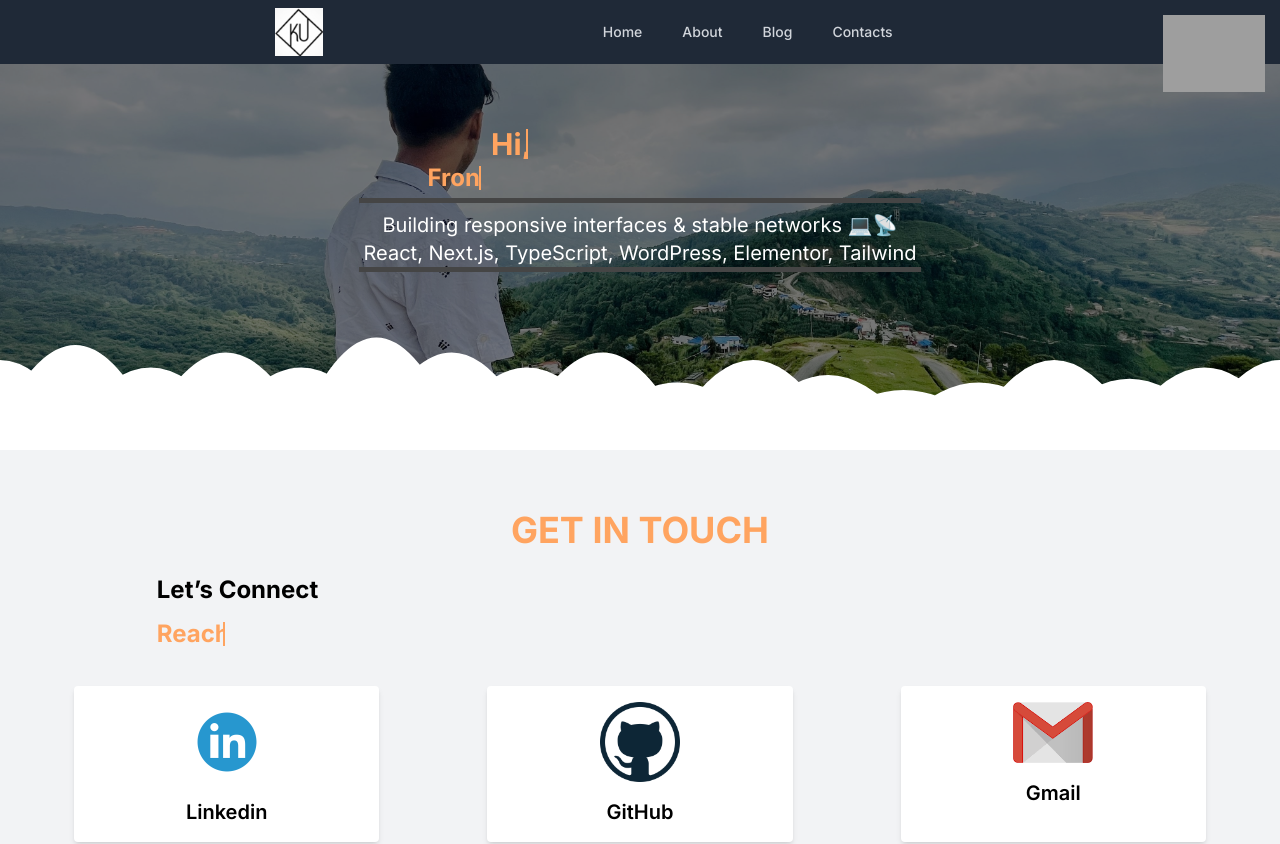
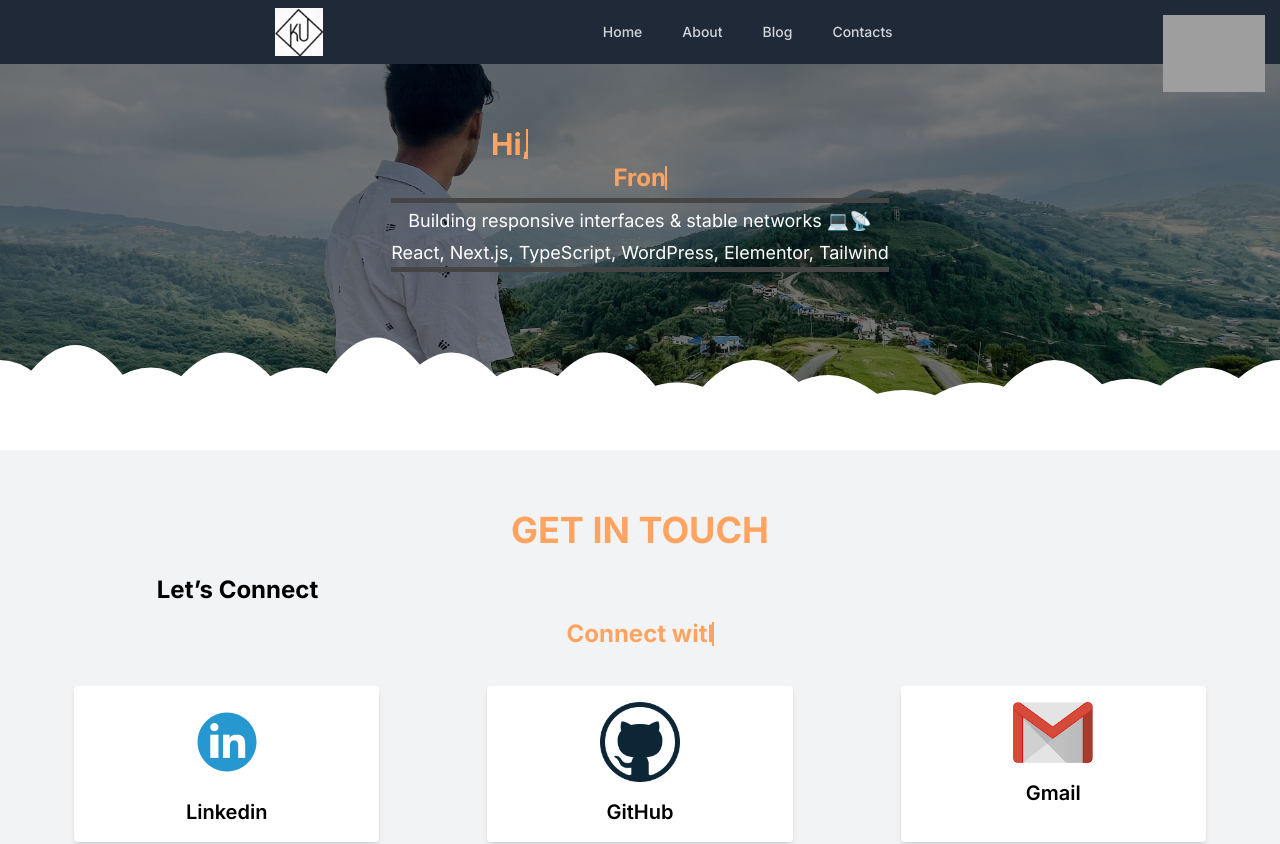
Before and after one commit to xitizupreti/kshitizupreti.com.np, a Next.js app: page /contact in a window 1280 px wide. Shown: the top 844 px of the page. Built offline with nearby package versions, Linux system fonts and the light colour scheme; grey boxes are pictures that could not be loaded.

Commit message:
Refactor Blog and Home components for improved styling and layout consistency

```diff
--- a/src/app/contact/page.tsx
+++ b/src/app/contact/page.tsx
@@ -82,10 +82,8 @@ export default function Contacts() {
         Get in Touch
       </h1>
       <h2 className="text-2xl font-bold ml-[10%] mb-4">Let’s Connect</h2>
-      <h1 className="text-2xl font-bold w-fit ml-[10%] mb-8">
-        <span className="dynamic-text">
-          Reach out through any of the platforms below:
-        </span>
+      <h1 className="text-lg sm:text-2xl font-bold w-full px-4 text-center mb-8 whitespace-nowrap overflow-hidden text-ellipsis">
+        <span className="dynamic-text">Connect with me:</span>
       </h1>
       <div className="grid grid-cols-1 sm:grid-cols-2 lg:grid-cols-3 gap-8  justify-items-center">
         {contacts.map((contact, index) => (
--- a/src/components/Blog.tsx
+++ b/src/components/Blog.tsx
@@ -2,14 +2,17 @@ import Card from "@/common/BlogTemplate";
 
 export default function Blog() {
   return (
-    <div id="blog" className=" flex-col  bg-[#f2f3f5] p-9 w-[100%] h-[auto]">
+    <div
+      id="blog"
+      className="flex flex-col bg-[#f2f3f5] p-4 sm:p-9 w-full h-auto overflow-x-hidden"
+    >
       <h1 className="uppercase text-[#ffa460] md:text-4xl text-4xl  p-4 md:p-6  text-center font-bold">
         Blog
       </h1>
-      <h2 className="text-2xl font-bold ml-[10%]">
+      <h2 className="text-lg sm:text-xl md:text-2xl font-bold text-center md:text-left px-4 md:px-0 md:ml-[10%]">
         You might enjoy reading these too...
       </h2>
-      <h1 className="text-2xl font-bold w-fit ml-[10%]">
+      <h1 className="text-lg sm:text-xl md:text-2xl font-bold w-fit text-center md:text-left px-4 md:px-0 md:ml-[10%]">
         <span className="dynamic-text">Personal Highlights & Life Events</span>
       </h1>
       <div className=" flex flex-col  items-center md:flex-row pt-8  md:justify-evenly space-y-4 md:space-y-0">
--- a/src/components/Home.tsx
+++ b/src/components/Home.tsx
@@ -15,15 +15,17 @@ export default function Hero() {
         <h1 className="text-3xl font-bold ">
           <span className="dynamic-text">Hi, I’m Kshitiz Upreti</span>
         </h1>
-        <h1 className="text-2xl font-bold ">
+        <h1 className="text-xl sm:text-2xl font-bold px-2 text-center whitespace-nowrap overflow-hidden text-ellipsis">
           <span className="dynamic-text">
             Frontend Developer & NOC Engineer
           </span>
         </h1>
-        <div className="text">
-          <h2 className="text-xl text-center mt-2">
-            Building responsive interfaces & stable networks 💻📡 <br /> React,
-            Next.js, TypeScript, WordPress, Elementor, Tailwind
+        <div className="text scale-[0.75] sm:scale-100 text-center px-4 sm:px-0">
+          <h2 className="text-lg mt-1 whitespace-nowrap overflow-hidden text-ellipsis">
+            Building responsive interfaces & stable networks 💻📡
+          </h2>
+          <h2 className="text-lg mt-1 whitespace-nowrap overflow-hidden text-ellipsis">
+            React, Next.js, TypeScript, WordPress, Elementor, Tailwind
           </h2>
           <span className="vertical first"></span>
           <span className="vertical second"></span>
```
